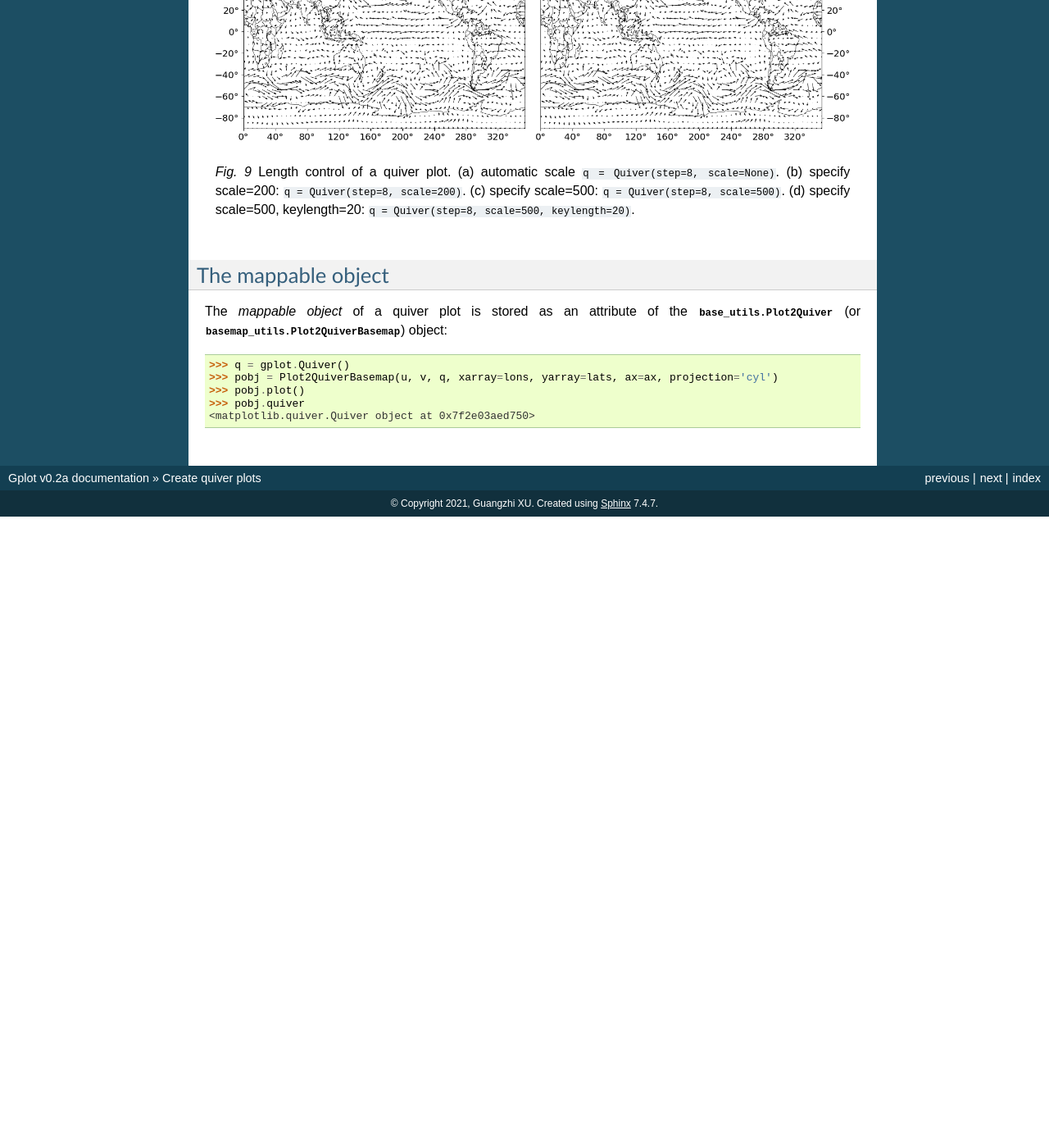
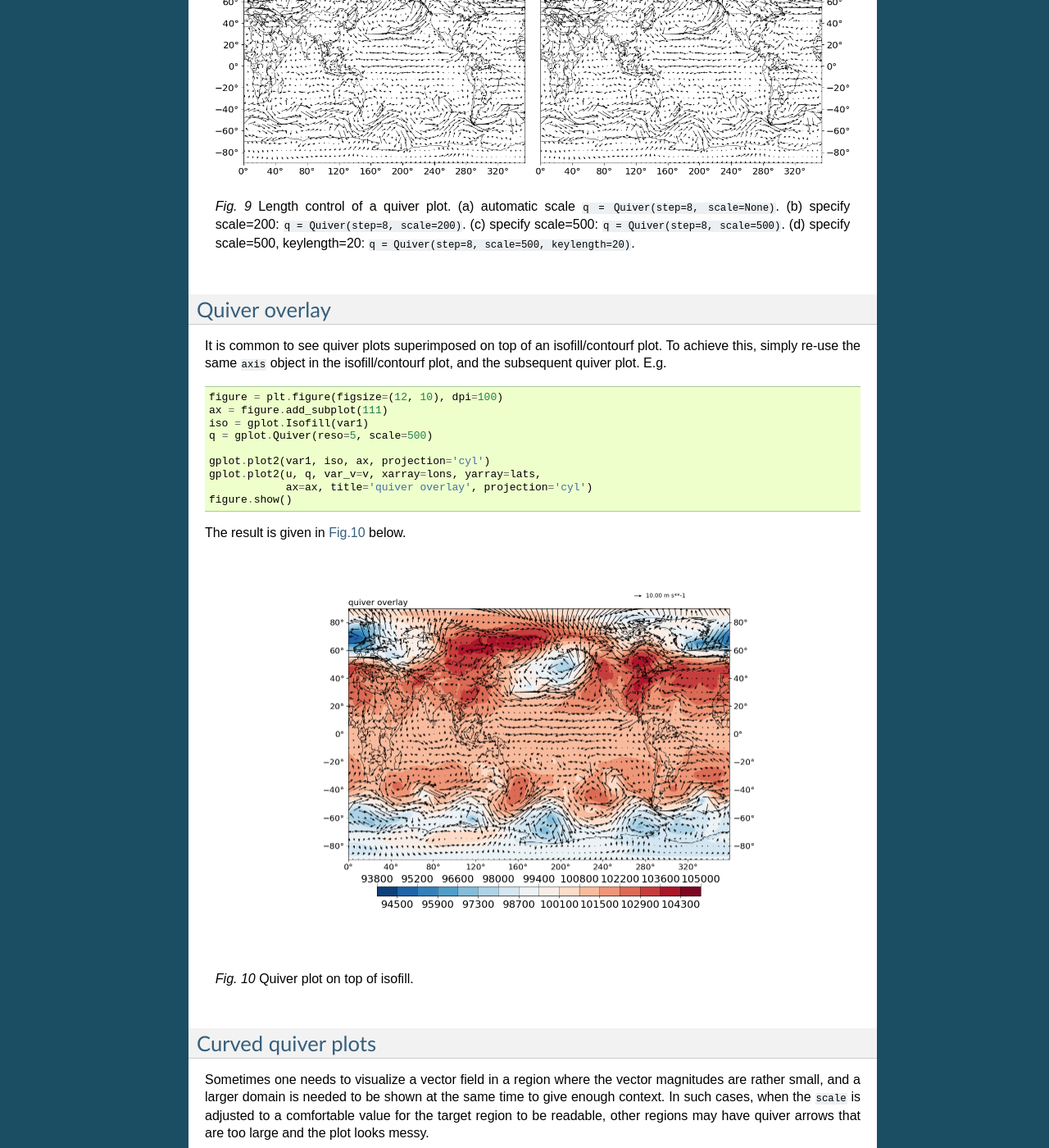
Before and after one commit to Xunius/gplot, a Sphinx documentation site: the page built from docs/quiver.rst, in a window 1280 px wide and 1400 px high, scrolled down 2185 px. Shown: the whole window at 82% size. Built offline with Sphinx 7.4.7, drawn with Linux system fonts in a browser that asks for light colours; before the commit the page ends 2815 px from its top, so only the background shows below that; some of the changed text lies outside the part shown.

Commit message:
more docs

```diff
--- a/docs/index.rst
+++ b/docs/index.rst
@@ -109,7 +109,7 @@ Documentation
     Colorbar <colorbar>
     Quiver plots <quiver>
     Subplot layouts <subplots>
-    Misc <misc>
+    Others <others>
 
 
 gplot module contents
--- a/docs/misc.rst
+++ /dev/null
@@ -1,2 +0,0 @@
-Miscellaneous
-=============
--- a/docs/quiver.rst
+++ b/docs/quiver.rst
@@ -86,6 +86,83 @@ automatically for you.
    (d) specify scale=500, keylength=20: ``q = Quiver(step=8, scale=500, keylength=20)``.
 
 
+Quiver overlay
+##################
+
+It is common to see quiver plots superimposed on top of an isofill/contourf plot.
+To achieve this, simply re-use the same ``axis`` object in the isofill/contourf
+plot, and the subsequent quiver plot. E.g.
+
+::
+
+    figure = plt.figure(figsize=(12, 10), dpi=100)
+    ax = figure.add_subplot(111)
+    iso = gplot.Isofill(var1)
+    q = gplot.Quiver(reso=5, scale=500)
+
+    gplot.plot2(var1, iso, ax, projection='cyl')
+    gplot.plot2(u, q, var_v=v, xarray=lons, yarray=lats,
+                ax=ax, title='quiver overlay', projection='cyl')
+    figure.show()
+
+The result is given in :numref:`Fig.%s <figure10>` below.
+
+.. _figure10:
+
+.. figure:: quiver_overlay.png
+   :width: 600px
+   :align: center
+   :figclass: align-center
+
+   Quiver plot on top of isofill.
+
+
+
+Curved quiver plots
+##############################
+
+Sometimes one needs to visualize a vector field in a region where the vector
+magnitudes are rather small, and a larger domain is needed to be shown at the
+same time to give enough context. In such cases, when the ``scale`` is adjusted
+to a comfortable value for the target region to be readable, other regions may
+have quiver arrows that are too large and the plot looks messy.
+
+One possible solution is to use curved quivers rather than straight ones.
+``matplotlib`` does not support this out-of-the-box, some hacks are used to
+achieve this. Due credits to the author of `this repo
+<https://github.com/kieranmrhunt/curved-quivers>`_, and `this stackoverflow
+answer <https://stackoverflow.com/a/65607512/2005415>`_.
+
+A curved quiver plot is done by passing in ``curve=True``, e.g.:
+
+::
+
+    figure = plt.figure(figsize=(12, 10), dpi=100)
+    ax = figure.add_subplot(111)
+    q = gplot.Quiver(step=8)
+    pquiver = Plot2QuiverBasemap(
+        u, v, q, xarray=lons, yarray=lats, ax=ax, title='curved quiver',
+        projection='cyl', curve=True)
+    pquiver.plot()
+
+    figure.show()
+
+The result is given in :numref:`Fig.%s <figure11>` below.
+
+.. _figure11:
+
+.. figure:: curved_quiver.png
+   :width: 600px
+   :align: center
+   :figclass: align-center
+
+   Curved quiver plot.
+
+.. note::
+   Curved quiver plot takes notably longer to generate, and is considered
+   experimental at the moment.
+
+
 
 The mappable object
 ##############################
```
Also changed, not shown: docs/others.rst (added, +23 -0 lines), docs/subplots.rst (+11 -10 lines), docs/curved_quiver.png (added), docs/quiver_overlay.png (added), 1 other file.
